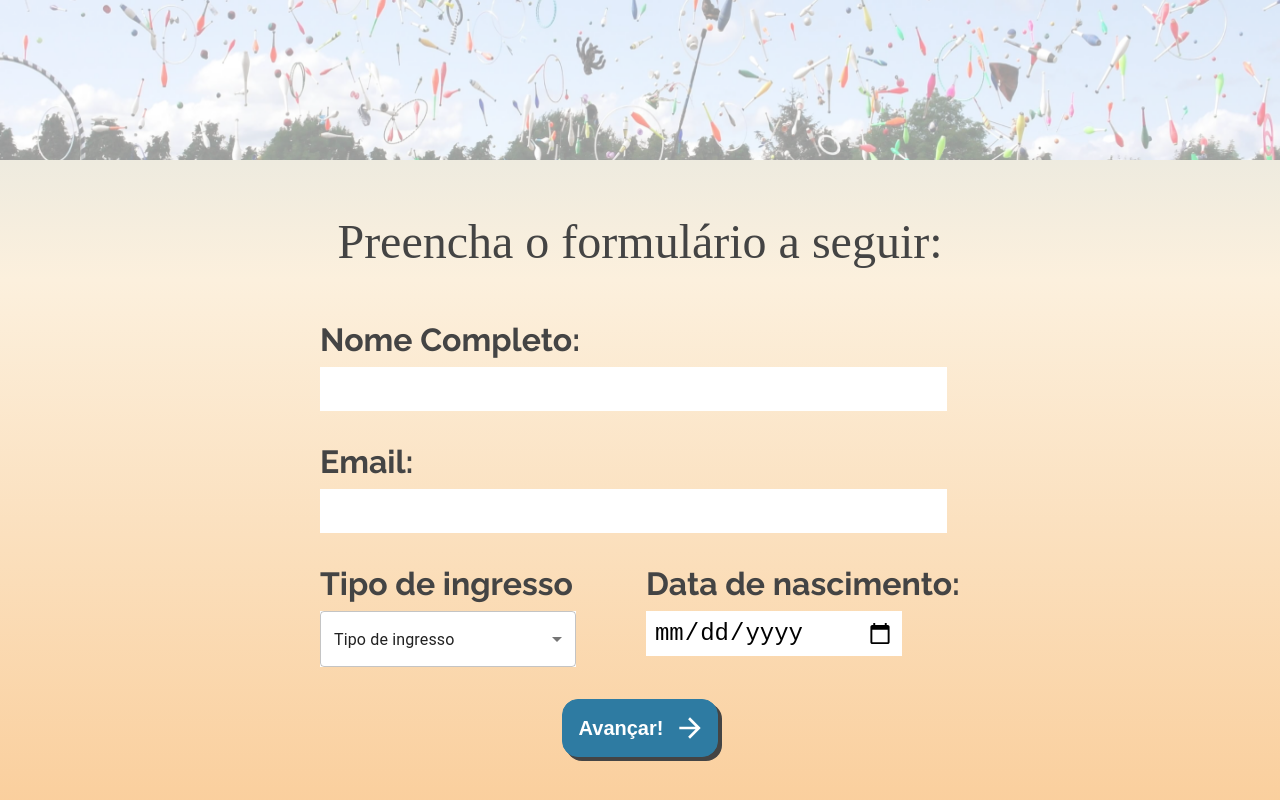
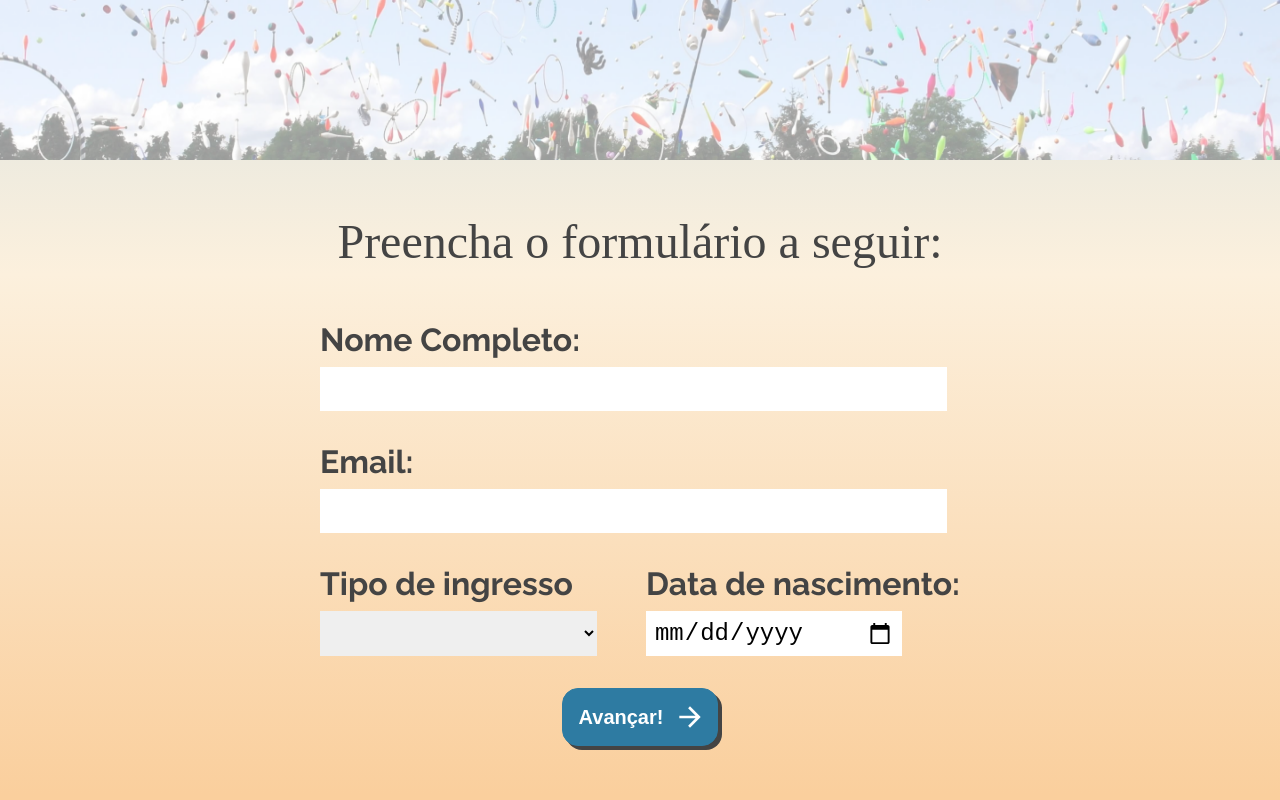
Before and after one commit to marianaceci/CodeChella2023, a React (Vite) app: page /ingresso in a window 1280 px wide. Shown: the part 310-1110 px from the top of the page. Built offline with nearby package versions, Linux system fonts and the light colour scheme; a web font is replaced by a local one.

Commit message:
menu dropdown pronto

```diff
--- /dev/null
+++ b/src/pages/SeuIngresso/Form/Dropdown/Dropdown.module.scss
@@ -0,0 +1,19 @@
+@import 'src/styles/variables';
+@import 'src/styles/breakpoints';
+
+.dropdown{
+  display: flex;
+  flex-direction: column;
+  &__select {
+    border: none;
+    outline: none;
+    font-weight: 400;
+    font-size: 1.5rem;
+    padding: 0.5rem;
+    width: 100%;
+    margin-top: 0.5rem;
+    @media (max-width: $desktop){
+      width: 100%;
+    }
+  }
+}
--- /dev/null
+++ b/src/pages/SeuIngresso/Form/Dropdown/index.jsx
@@ -0,0 +1,25 @@
+import * as React from 'react';
+import styles from './Dropdown.module.scss';
+
+const TipoDeIngresso = () => {
+
+  const tiposDeIngresso = [
+    {label: 'Ingresso Cortesia', value:'ingressoCortesia'},
+    {label: 'Ingresso Inteiro', value:'ingressoInteiro'},
+    {label: 'Ingresso meia-entrada', value:'ingressoMeia'},
+  ]
+
+  const [tipo, setTipo] = React.useState('');
+
+  return (
+    <div className={styles.dropdown}>
+      <label>Tipo de ingresso</label>
+      <select className={styles.dropdown__select} value={tipo} onChange={evento => setTipo(evento.target.value)}>
+        <option />
+        {tiposDeIngresso.map(tipo => <option key={tipo.value}>{tipo.label}</option>)}
+      </select>
+    </div>
+  );
+}
+
+export default TipoDeIngresso;
--- a/src/pages/SeuIngresso/Form/Form.module.scss
+++ b/src/pages/SeuIngresso/Form/Form.module.scss
@@ -29,7 +29,7 @@
   .select{
     display: flex;
     justify-content: space-between;
-    gap: 3rem;
+    gap: 2rem;
     input{
       width: 20vw;
     }
@@ -48,14 +48,3 @@
     }
   }
 }
-
-.dropdown{
-  background: $branco;
-  border: none;
-  outline: none;
-  border-radius: 0;
-  width: 20vw;
-  @media (max-width: $desktop){
-    width: 100%;
-  }
-}
--- a/src/pages/SeuIngresso/Form/dropdown.jsx
+++ /dev/null
@@ -1,37 +0,0 @@
-import * as React from 'react';
-import MenuItem from '@mui/material/MenuItem';
-import FormControl from '@mui/material/FormControl';
-import Select from '@mui/material/Select';
-import styles from './Form.module.scss';
-
-
-export default function TipoDeIngresso() {
-  const [tipo, setTipo] = React.useState('');
-
-  const handleChange = (event) => {
-    setTipo(event.target.value);
-  };
-
-  const tiposDeIngresso = [
-    {label: 'Tipo de ingresso', value:''},
-    {label: 'Ingresso Cortesia', value:'ingressoCortesia'},
-    {label: 'Ingresso Inteiro', value:'ingressoInteiro'},
-    {label: 'Ingresso meia-entrada', value:'ingressoMeia'},
-  ]
-
-  return (
-      <FormControl className={styles.dropdown}>
-      <Select
-          className={styles.dropdown__select}
-          value={tipo}
-          onChange={handleChange}
-          displayEmpty
-          inputProps={{'aria-label': 'tipo de ingresso'}}
-        >
-          {tiposDeIngresso.map(ingresso => (
-            <MenuItem value={ingresso.value}>{ingresso.label}</MenuItem>
-          ))}
-        </Select>
-      </FormControl>
-  );
-}
--- a/src/pages/SeuIngresso/Form/index.jsx
+++ b/src/pages/SeuIngresso/Form/index.jsx
@@ -1,5 +1,5 @@
 import ButtonSubmit from '../../../components/ButtonSubmit';
-import TipoDeIngresso from './dropdown';
+import TipoDeIngresso from './Dropdown';
 import styles from './Form.module.scss';
 
 const Form = () => {
@@ -16,7 +16,6 @@ const Form = () => {
       </div>
       <div className={styles.select}>
         <div className={styles.formulario__campo}>
-          <label htmlFor="tipo">Tipo de ingresso</label>
           <TipoDeIngresso />
         </div>
         <div className={styles.formulario__campo}>
```
